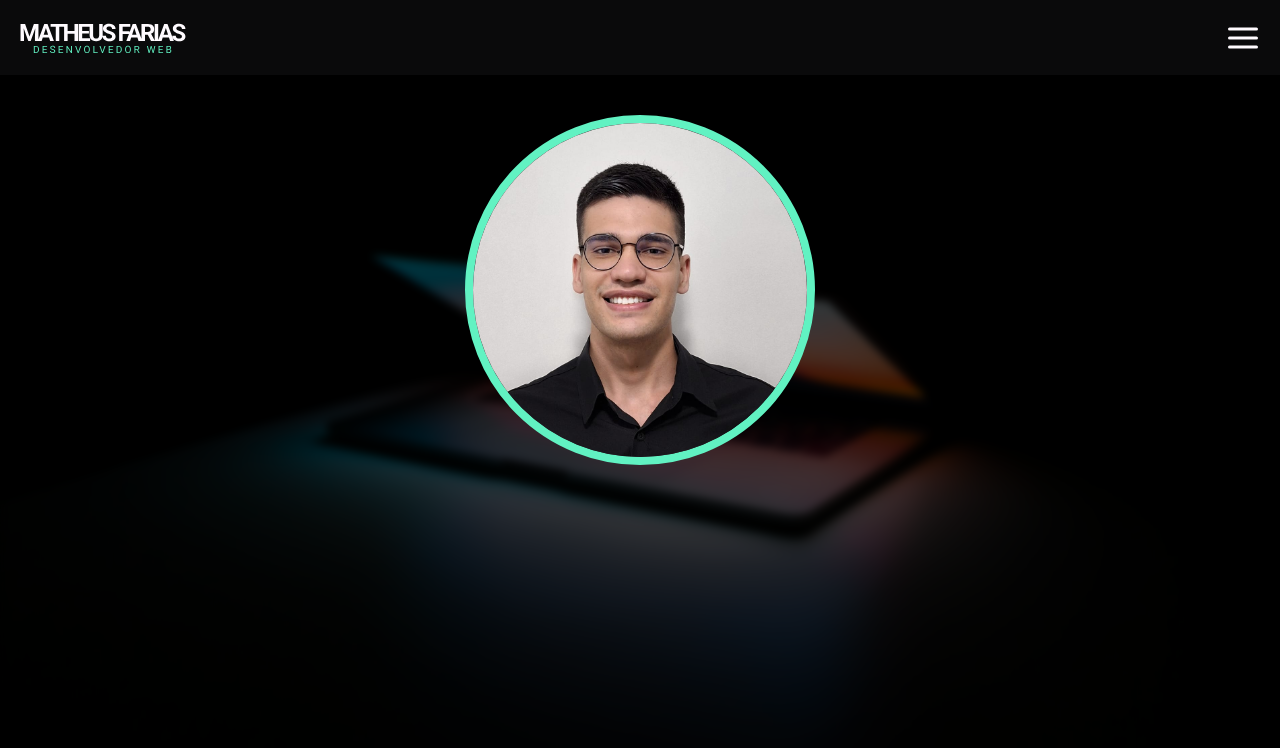
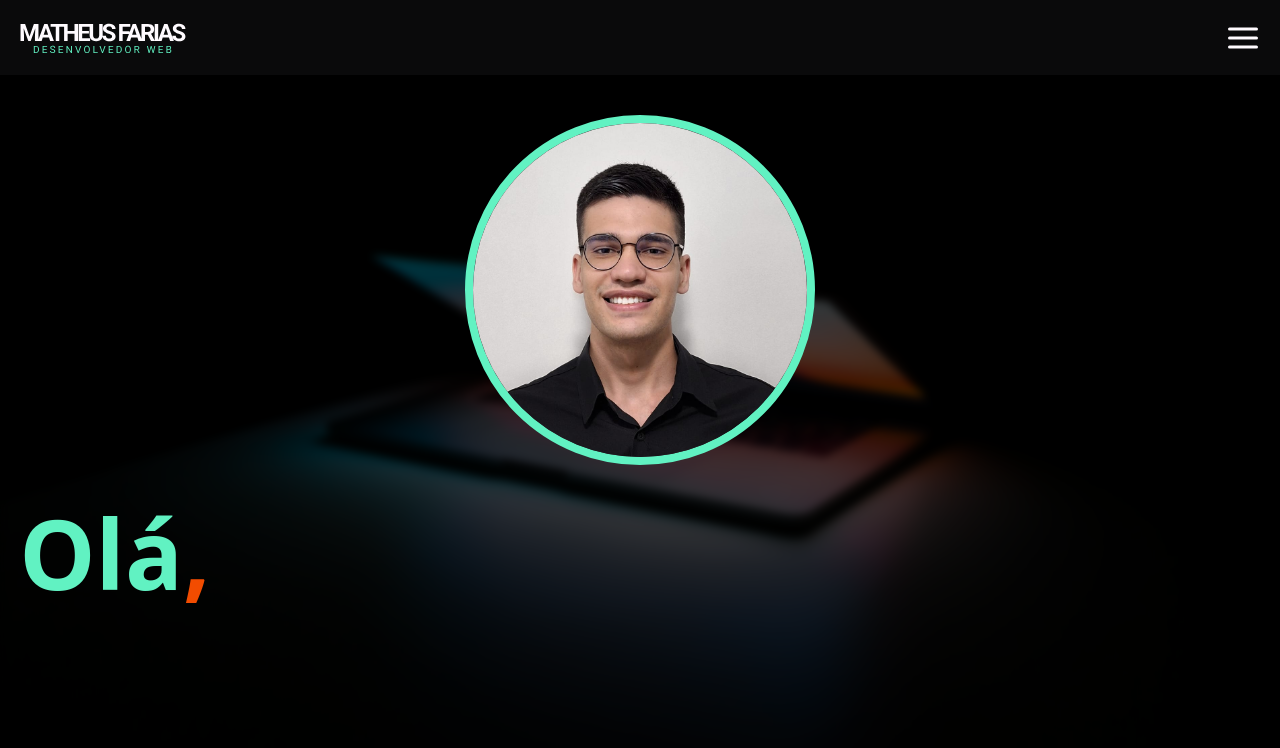
Before and after one commit to oMatheus-Farias/myportfolio, a React (Vite) app: page / in a window 1280 px wide. Shown: the top 748 px of the page. Built offline with nearby package versions, Linux system fonts and the light colour scheme.

Commit message:
feat: adicionado palavra principal

```diff
--- a/src/pages/about/index.tsx
+++ b/src/pages/about/index.tsx
@@ -16,6 +16,10 @@ export default function About() {
             className="object-cover rounded-full w-[350px] h-[350px] object-top border-8 border-secondary "
           />
         </div>
+
+        <section className="w-full mt-10" >
+          <h1 className="text-secondary text-start text-8xl font-semibold" >Olá<span className="text-effectsColor" >,</span></h1>
+        </section>
       </div>
     </Background>
   );
```
